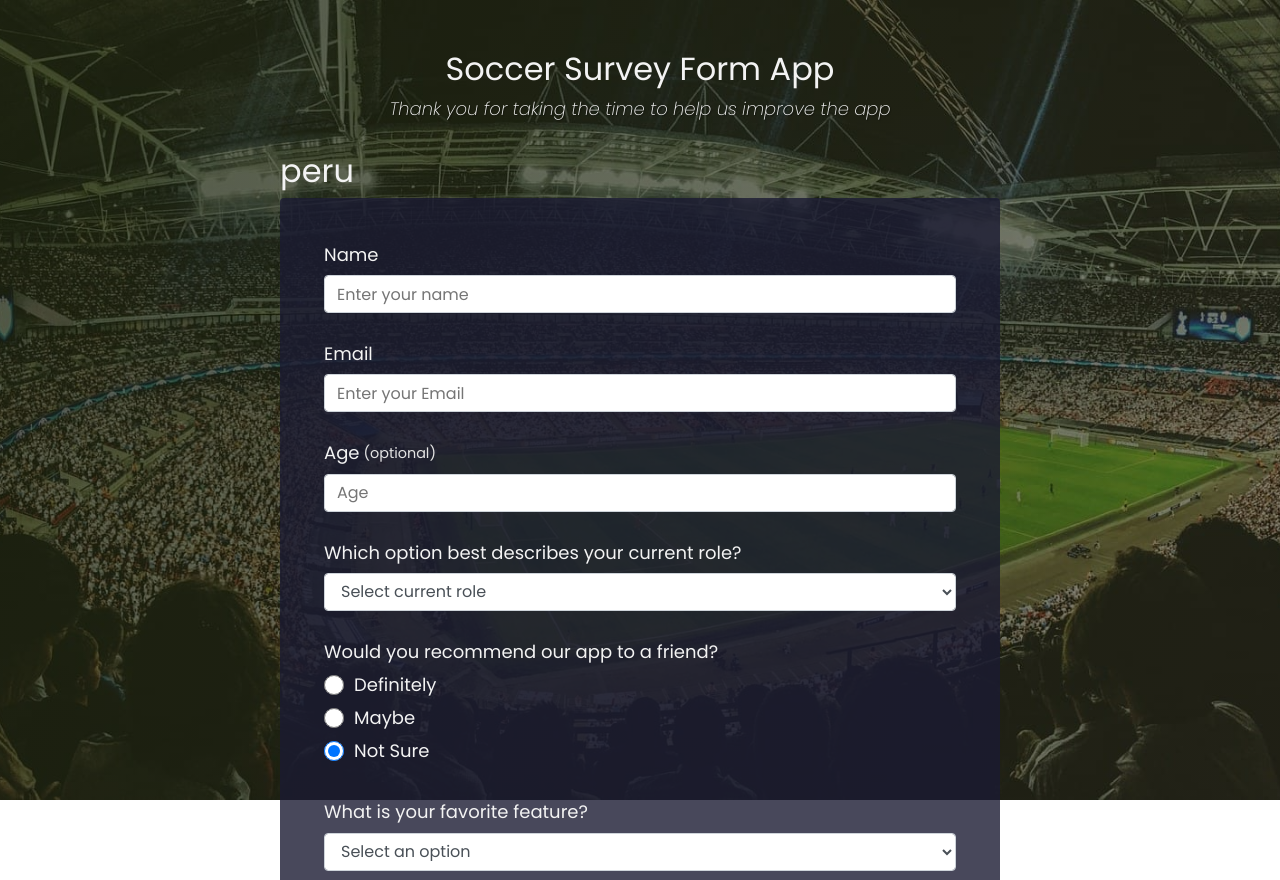
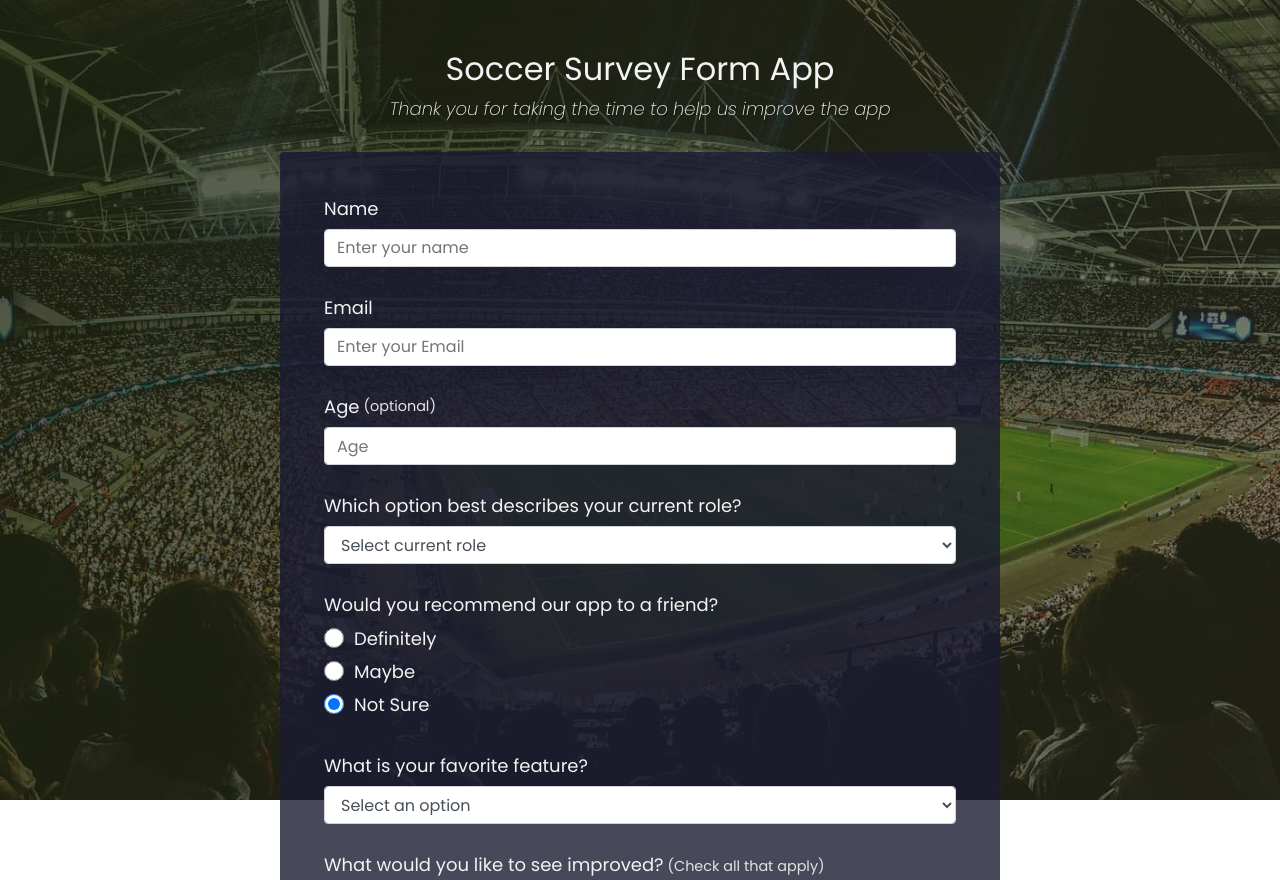
Before and after one commit to eduardodangelo/survey-form, a plain HTML site: page index.html in a window 1280 px wide. Shown: the top 880 px of the page. Drawn offline with Linux system fonts and the light colour scheme.

Commit message:
Update index.html

```diff
--- a/index.html
+++ b/index.html
@@ -18,10 +18,6 @@
       </header>
 
       <!-- Name, Email, Age -->
-
-
-
-      <h1>peru</h1>
     <form id="survey-form">
         <div class="form-group">
           <label id="name-label" for="name">Name</label>
```
